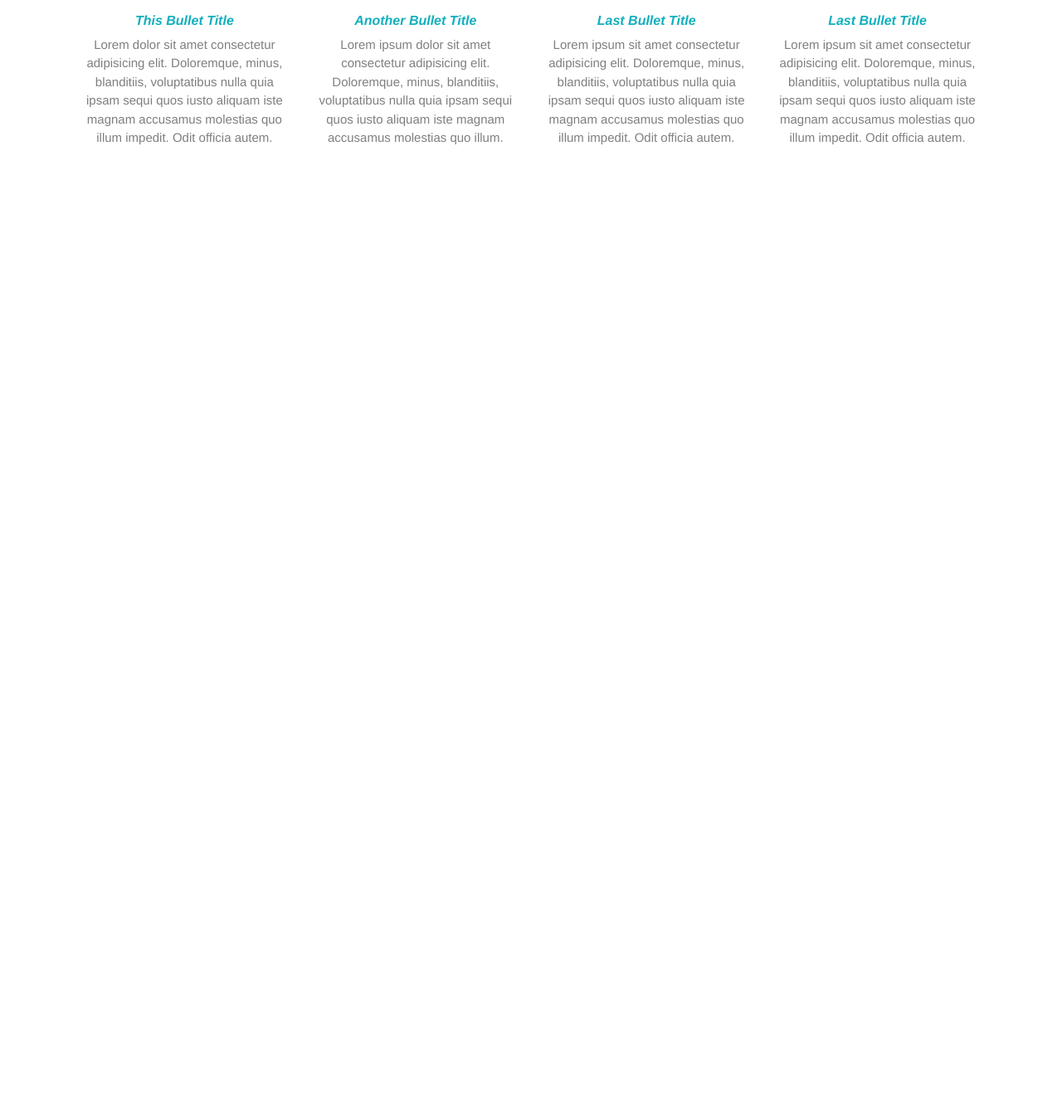
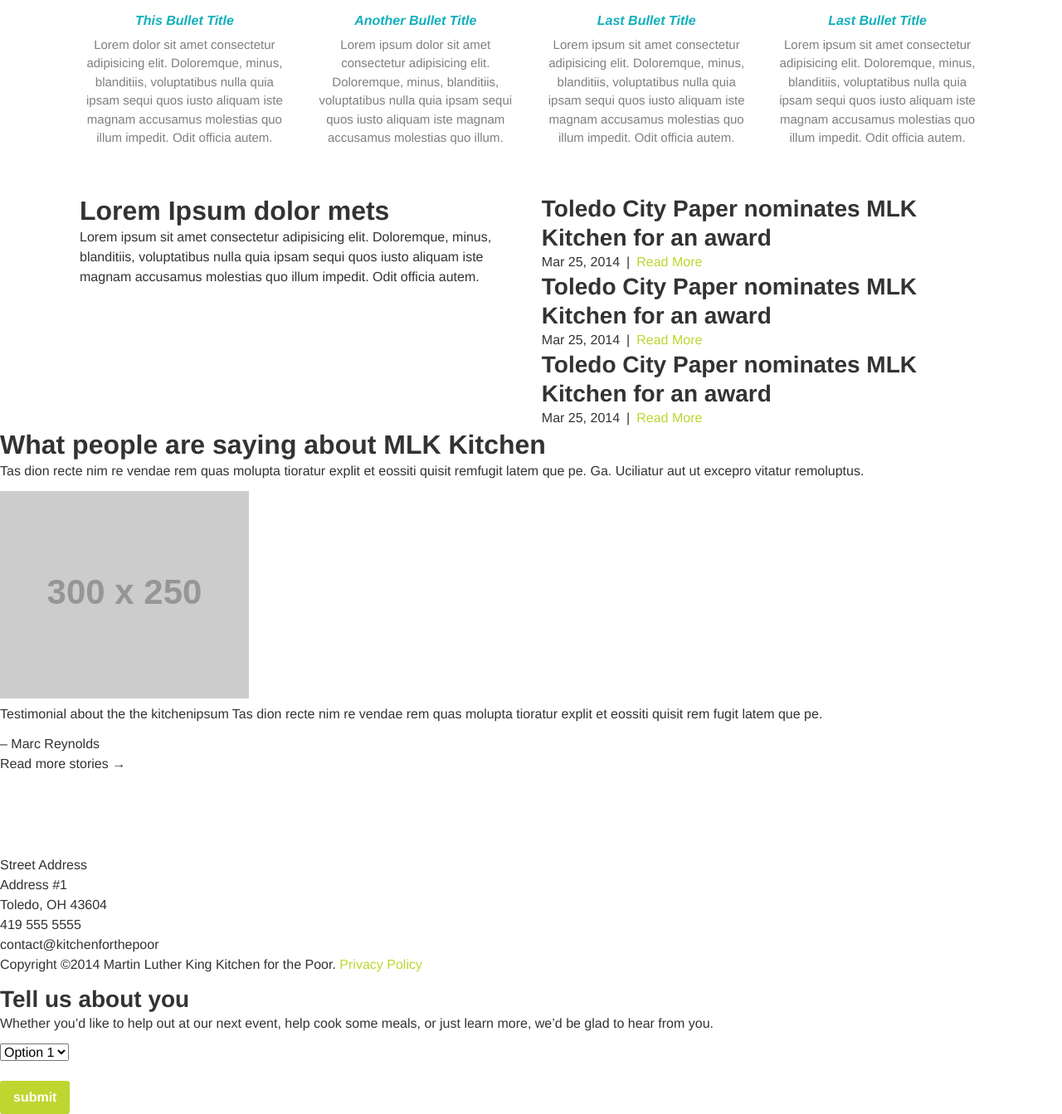
Before and after one commit to scottdeca/mlkk, a PHP site: page / in a window 1280 px wide. Shown: the part 838-2181 px from the top of the page at 83% size. Before the commit the page ends 1013 px from the top, so only its background shows below. Run offline with PHP 8.4, Linux system fonts and the light colour scheme; grey boxes labelled with a size stand in for pictures from a placeholder-image service; some libraries are stand-ins or nearby versions.

Commit message:
Fleshed out most of the html for the home page

```diff
--- a/css/app.css
+++ b/css/app.css
@@ -769,3 +769,19 @@ header.navigation {
   .bullets p {
     color: #7f7f7f;
     font-size: 0.9375rem; }
+
+.featuredpage-newsfeed {
+  max-width: 68em;
+  margin-left: auto;
+  margin-right: auto; }
+  .featuredpage-newsfeed:after {
+    content: "";
+    display: table;
+    clear: both; }
+  .featuredpage-newsfeed > div {
+    float: left;
+    display: block;
+    margin-right: 2.35765%;
+    width: 48.82117%; }
+    .featuredpage-newsfeed > div:last-child {
+      margin-right: 0; }
--- a/css/partials/_bullet.points.scss
+++ /dev/null
@@ -1,63 +0,0 @@
-.bullets {
-  $icon-bullet-size: 3.5em;
-
-  overflow: auto;
-  margin-bottom: $base-line-height;
-
-  // change ".three-col-bullet" class to this for two bullet layout
-  .two-col-bullet {
-    @include media($large-screen) {
-      @include span-columns(6);
-      @include omega(2n);
-    }
-  }
-
-  .three-col-bullet {
-    @include media($large-screen) {
-      @include span-columns(4);
-      @include omega(3n);
-    }
-  }
-
-  // change ".three-col-bullet" class to this for four bullet layout
-  .four-col-bullet {
-    @include media($large-screen) {
-      @include span-columns(3);
-      @include omega(4n);
-    }
-  }
-
-  .bullet-icon {
-    //float: left;
-    //background: transparent;
-    padding: $icon-bullet-size /4;
-    //border-radius: 50%;
-    width: $icon-bullet-size;
-    height: $icon-bullet-size;
-  }
-
-  .bullet-icon-1 {
-    background-image: url(/img/bullet_1.png);
-  }
-
-  .bullet-icon-2 {
-    background-image: url(/img/bullet_2.png);
-  }
-
-  .bullet-icon-3 {
-    background-image: url(/img/bullet_3.png);
-  }
-
-  .bullet-content {
-    margin-left: $icon-bullet-size *1.4;
-    margin-bottom: 2em;
-  }
-
-  h2 {
-    font-size: $icon-bullet-size /2.5;
-    padding-top: $icon-bullet-size /7;
-    margin-bottom: $icon-bullet-size /6;
-    border-bottom: 1px solid transparentize($base-font-color, .8);
-    display: inline-block;
-  }
-}
--- /dev/null
+++ b/css/partials/_featuredpage-newsfeed.scss
@@ -0,0 +1,7 @@
+.featuredpage-newsfeed {
+	@include outer-container;
+
+	& > div {
+		@include span-columns(6);
+	}
+}
--- a/css/partials/partials.scss
+++ b/css/partials/partials.scss
@@ -1,3 +1,4 @@
 @import "topnav";
 @import "hero";
 @import "bullet-points";
+@import "featuredpage-newsfeed";
--- a/index.php
+++ b/index.php
@@ -45,7 +45,7 @@
 		<div class="overlay"></div>
 	</div>
 
-	<div class="bullets">
+	<section class="bullets">
 	  <div class="bullet">
 	    <div class="bullet-icon bullet-icon-1"></div>
 	    <div class="bullet-content">
@@ -74,7 +74,79 @@
 	      <p>Lorem ipsum sit amet consectetur adipisicing elit. Doloremque, minus, blanditiis, voluptatibus nulla quia ipsam sequi quos iusto aliquam iste magnam accusamus molestias quo illum impedit. Odit officia autem.</p>
 	    </div>
 	  </div>
-	</div>
+	</section>
+
+	<section class="featuredpage-newsfeed">
+		<div class="featured-page">
+			<h2>Lorem Ipsum dolor mets</h2>
+			<p>Lorem ipsum sit amet consectetur adipisicing elit. Doloremque, minus, blanditiis, voluptatibus nulla quia ipsam sequi quos iusto aliquam iste magnam accusamus molestias quo illum impedit. Odit officia autem.</p>
+		</div>
+		<div class="newsfeed">
+			<ul>
+				<li>
+					<h3 class="newsfeed-headline">Toledo City Paper nominates MLK Kitchen for an award</h3>
+					<span class="newsfeed-meta">Mar 25, 2014 | <a href="#">Read More</a></span>
+				</li>
+				<li>
+					<h3 class="newsfeed-headline">Toledo City Paper nominates MLK Kitchen for an award</h3>
+					<span class="newsfeed-meta">Mar 25, 2014 | <a href="#">Read More</a></span>
+				</li>
+				<li>
+					<h3 class="newsfeed-headline">Toledo City Paper nominates MLK Kitchen for an award</h3>
+					<span class="newsfeed-meta">Mar 25, 2014 | <a href="#">Read More</a></span>
+				</li>
+			</ul>
+		</div>
+	</section>
+
+	<section class="testimonials-homepage">
+		<h2 class="inline-with-rule">What people are saying about MLK Kitchen</h2>
+		<p>Tas dion recte nim re vendae rem quas molupta tioratur explit et eossiti quisit
+remfugit latem que pe. Ga. Uciliatur aut ut excepro vitatur remoluptus.</p>
+
+		<div class="testimonial-widget">
+			<div class="testimonial-image">
+				<img src="http://placehold.it/300x250" alt="" />
+			</div>
+			<div class="testimonial-quote">
+				<p>Testimonial about the the kitchenipsum Tas dion recte nim re vendae rem quas molupta tioratur explit et eossiti quisit rem fugit latem que pe.</p>
+				<span class="testimonial-name">– Marc Reynolds</span>
+			</div>
+		</div>
+		<span class="read-more">Read more stories &rarr;</span>
+	</section>
+
+	<footer>
+		<div class="colophon">
+			<img class="logo" src="/img/kfp_logo_rev.png" alt="MLK Kitchen for the Poor" />
+			<div class="contact-info">
+				<ul class="address">
+					<li>Street Address</li>
+					<li>Address #1</li>
+					<li>Toledo, OH 43604</li>
+				</ul>
+				<ul class="phone-email">
+					<li>419 555 5555</li>
+					<li>contact@kitchenforthepoor</li>
+				</ul>
+			</div>
+
+			<p class="copyright">Copyright ©2014 Martin Luther King Kitchen for the Poor. <a href="#">Privacy Policy</a></p>
+		</div>
+
+		<div class="tell-us-more">
+			<h3>Tell us about you</h3>
+			<p>Whether you’d like to help out at our next event, help cook some meals, or just learn more, we’d be glad to hear from you.</p>
+			<form>
+				<select name="select_element">
+					<option value="1">Option 1</option>
+					<option value="2">Option 2</option>
+					<option value="3">Option 3</option>
+				</select>
+				<input class="button" type="submit" value="submit">
+			</form>
+		</div>
+	</footer>
 
 
 <script src="js/vendor/jquery.js"></script>
```
